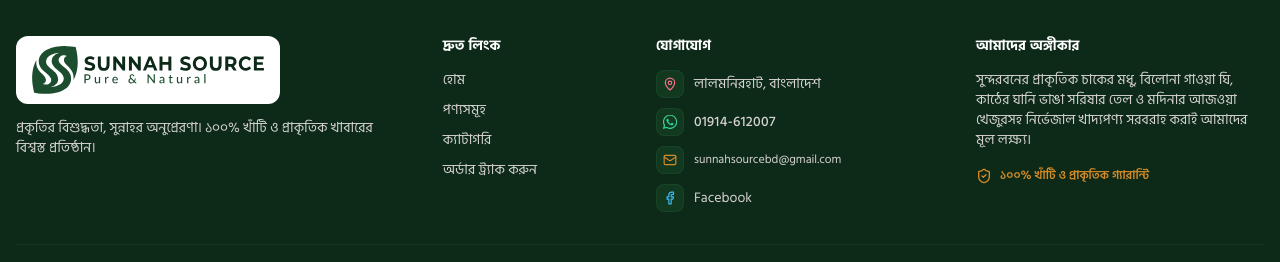
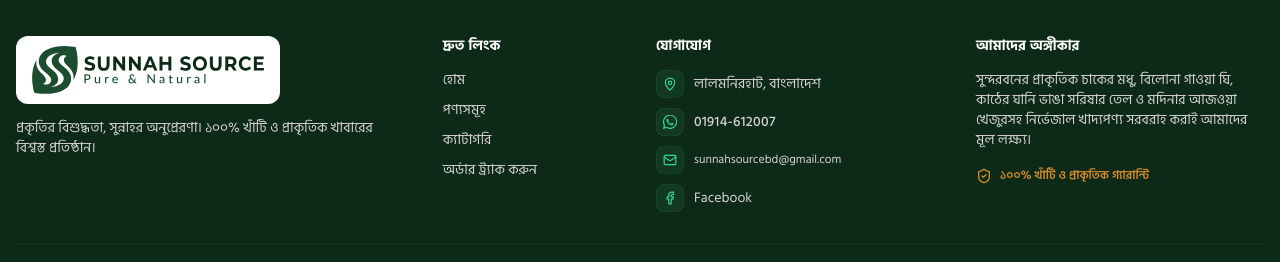
Before and after one commit to Ashraf019399/sunnah-source, a Next.js app: page /faq in a window 1280 px wide. Shown: the part 1523-1785 px from the top of the page. Built offline with nearby package versions, Linux system fonts and the light colour scheme; no server answers.

Commit message:
style(footer): unify contact icon colors with signature emerald brand palette

```diff
--- a/src/components/layout/footer.tsx
+++ b/src/components/layout/footer.tsx
@@ -77,9 +77,9 @@
           <div className="lg:col-span-3 space-y-3.5">
             <h4 className="text-white font-bold text-sm tracking-wide">যোগাযোগ</h4>
             <ul className="space-y-2.5 text-xs sm:text-sm text-stone-300">
-              <li className="flex items-center gap-2.5 text-stone-300">
-                <span className="w-7 h-7 rounded-lg bg-brand-800/80 border border-brand-700/60 flex items-center justify-center text-rose-400 shrink-0">
-                  <MapPin className="w-3.5 h-3.5" />
+              <li className="flex items-center gap-2.5 text-stone-300 group">
+                <span className="w-7 h-7 rounded-lg bg-brand-800/80 border border-brand-700/60 flex items-center justify-center text-emerald-400 group-hover:text-emerald-300 group-hover:bg-brand-700/80 transition-colors shrink-0">
+                  <MapPin className="w-3.5 h-3.5 text-emerald-400 group-hover:text-emerald-300 transition-colors" />
                 </span>
                 <span>লালমনিরহাট, বাংলাদেশ</span>
               </li>
@@ -91,8 +91,8 @@
                   className="inline-flex items-center gap-2.5 text-stone-300 hover:text-white transition-colors group"
                   aria-label="WhatsApp: 01914-612007"
                 >
-                  <span className="w-7 h-7 rounded-lg bg-brand-800/80 border border-brand-700/60 flex items-center justify-center text-emerald-400 group-hover:bg-brand-700/80 transition-colors shrink-0">
-                    <WhatsAppIcon className="w-3.5 h-3.5 fill-current" />
+                  <span className="w-7 h-7 rounded-lg bg-brand-800/80 border border-brand-700/60 flex items-center justify-center text-emerald-400 group-hover:text-emerald-300 group-hover:bg-brand-700/80 transition-colors shrink-0">
+                    <WhatsAppIcon className="w-3.5 h-3.5 fill-current text-emerald-400 group-hover:text-emerald-300 transition-colors" />
                   </span>
                   <span className="font-sans font-medium tracking-wide">01914-612007</span>
                 </a>
@@ -103,8 +103,8 @@
                   className="inline-flex items-center gap-2.5 text-stone-300 hover:text-white transition-colors group"
                   aria-label="Email: sunnahsourcebd@gmail.com"
                 >
-                  <span className="w-7 h-7 rounded-lg bg-brand-800/80 border border-brand-700/60 flex items-center justify-center text-accent-amber group-hover:bg-brand-700/80 transition-colors shrink-0">
-                    <Mail className="w-3.5 h-3.5" />
+                  <span className="w-7 h-7 rounded-lg bg-brand-800/80 border border-brand-700/60 flex items-center justify-center text-emerald-400 group-hover:text-emerald-300 group-hover:bg-brand-700/80 transition-colors shrink-0">
+                    <Mail className="w-3.5 h-3.5 text-emerald-400 group-hover:text-emerald-300 transition-colors" />
                   </span>
                   <span className="font-sans text-xs break-all">sunnahsourcebd@gmail.com</span>
                 </a>
@@ -117,8 +117,8 @@
                   className="inline-flex items-center gap-2.5 text-stone-300 hover:text-white transition-colors group"
                   aria-label="Facebook Page"
                 >
-                  <span className="w-7 h-7 rounded-lg bg-brand-800/80 border border-brand-700/60 flex items-center justify-center text-sky-400 group-hover:bg-brand-700/80 transition-colors shrink-0">
-                    <Facebook className="w-3.5 h-3.5" />
+                  <span className="w-7 h-7 rounded-lg bg-brand-800/80 border border-brand-700/60 flex items-center justify-center text-emerald-400 group-hover:text-emerald-300 group-hover:bg-brand-700/80 transition-colors shrink-0">
+                    <Facebook className="w-3.5 h-3.5 text-emerald-400 group-hover:text-emerald-300 transition-colors" />
                   </span>
                   <span>Facebook</span>
                 </a>
```
